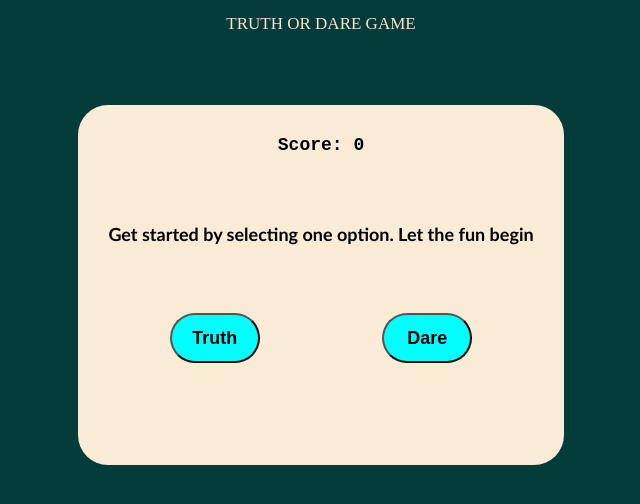
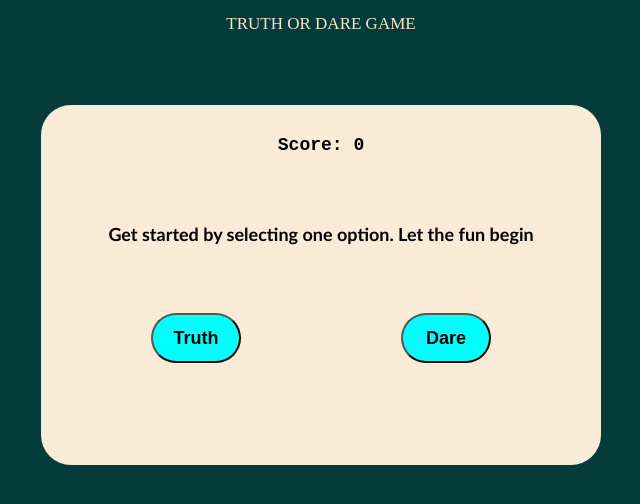
Before and after one commit to PsammystPrime/Truth-or-Dare, a plain HTML site: page index.html in a window 1280 px wide. Shown: the whole page, without its empty margins (319-959 px from the left). Drawn offline with Linux system fonts and the light colour scheme.

Commit message:
update container width

```diff
--- a/style.css
+++ b/style.css
@@ -1,7 +1,5 @@
 body {
   background-color: rgb(4, 59, 59);
-  display: flex;
-  flex-direction: column;
   text-align: center;
 }
 main {
@@ -11,6 +9,7 @@ main {
   align-items: center;
   background-color: rgb(4, 59, 59);
   height: 500px;
+  min-width: 300px;
 }
 .container {
   align-self: center;
@@ -20,7 +19,7 @@ main {
   flex-direction: column;
   gap: 50px;
   padding: 30px;
-  min-width: 300px;
+  min-width: 500px;
   border-radius: 30px;
 }
 .btns {
```
